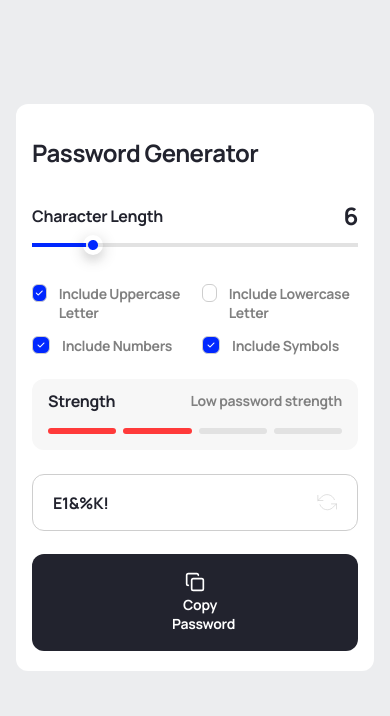
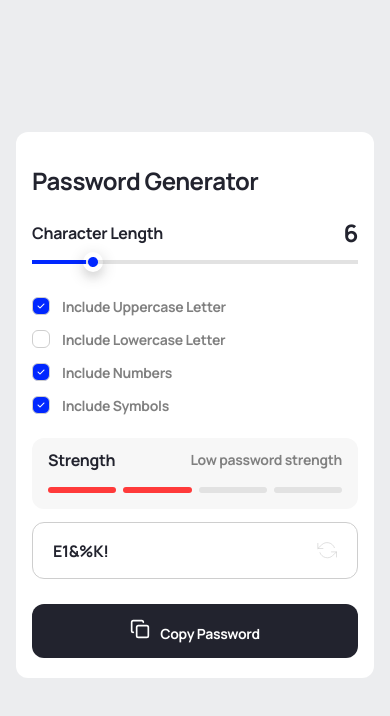
Before and after one commit to eriksleziona/INVO_Password_Generator, a React (Vite) app: page / in a window 390 px wide. Shown: the top 716 px of the page. Built offline with nearby package versions, Linux system fonts and the light colour scheme.

Commit message:
Adding tablet and mobile view

```diff
--- a/src/global-styles/style.scss
+++ b/src/global-styles/style.scss
@@ -13,9 +13,14 @@ body {
   color: var(--color-black);
   background: var(--color-background);
 
-  @media screen and (max-width: 832px) {
+  @media screen and (max-width: 834px) {
+    margin-top: 356px;
     margin-left: 16px;
     margin-right: 16px;
+  }
+
+  @media screen and (max-width: 478px) {
+    margin-top: 132px;
   }
 }
 
--- a/src/modules/HomeModule/components/Button/Button.style.scss
+++ b/src/modules/HomeModule/components/Button/Button.style.scss
@@ -19,9 +19,11 @@
     color: var(--color-white);
     margin-left: 10px;
   }
-  @media screen and (max-width: 832px) {
+  @media screen and (max-width: 834px) {
     display: block;
     width: 100%;
+    margin-top: 25px;
+    padding: 15px 0px;
   }
 }
 
--- a/src/modules/HomeModule/components/CheckBoxes/CheckBoxes.style.scss
+++ b/src/modules/HomeModule/components/CheckBoxes/CheckBoxes.style.scss
@@ -48,8 +48,19 @@
     cursor: pointer;
   }
 
-  @media screen and (max-width: 832px) {
+  @media screen and (max-width: 834px) {
     display: grid;
-    grid-template-columns: 1fr 1fr;
+    grid-template-columns: auto 1fr;
+    column-gap: 80px;
+    padding-top: 30px;
+
+    & &__row:nth-child(2) {
+      grid-row: 2;
+      grid-column: 1;
+    }
+  }
+
+  @media screen and (max-width: 478px) {
+    grid-template-columns: 1fr;
   }
 }
--- a/src/modules/HomeModule/components/Form/Form.styles.scss
+++ b/src/modules/HomeModule/components/Form/Form.styles.scss
@@ -1,4 +1,8 @@
 @import "../../../../global-styles/Mixins/font.mixins.scss";
 .form-container {
   margin-top: 30px;
+
+  @media screen and (max-width: 834px) {
+    margin-top: 19px;
+  }
 }
--- a/src/modules/HomeModule/components/PasswordDisplay/PasswordDisplay.style.scss
+++ b/src/modules/HomeModule/components/PasswordDisplay/PasswordDisplay.style.scss
@@ -1,7 +1,7 @@
 @import "/src//global-styles/Mixins/font.mixins.scss";
 
 .show-password-container {
-  margin-top: 1.5rem;
+  margin-top: 24px;
   display: flex;
   justify-content: space-between;
   align-items: center;
@@ -24,4 +24,8 @@
     cursor: pointer;
     color: var(--color-black);
   }
+
+  @media screen and (max-width: 834px) {
+    margin-top: 13px;
+  }
 }
--- a/src/modules/HomeModule/components/ShowStrength/ShowStrength.style.scss
+++ b/src/modules/HomeModule/components/ShowStrength/ShowStrength.style.scss
@@ -1,7 +1,7 @@
 @import "/src//global-styles/Mixins/font.mixins.scss";
 
 .strength-container {
-  margin-top: 1.5rem;
+  margin-top: 24px;
   background: var(--color-grey);
   padding: 18px 24px 16px 24px;
   border-radius: 12px;
@@ -44,6 +44,7 @@
   }
 
   @media screen and (max-width: 834px) {
+    margin-top: 23px;
     padding: 12px 16px 16px 16px;
     & &__item {
       display: grid;
@@ -52,4 +53,14 @@
       gap: 7px;
     }
   }
+
+  @media screen and (max-width: 320px) {
+    & &__message {
+      font-size: 10px;
+    }
+
+    & &__power {
+      gap: 4px;
+    }
+  }
 }
--- a/src/modules/HomeModule/pages/HomePage/HomePage.scss
+++ b/src/modules/HomeModule/pages/HomePage/HomePage.scss
@@ -10,6 +10,7 @@
 
   @media screen and (max-width: 834px) {
     max-width: 801px;
+
     width: 100%;
     & &__wrapper {
       padding: 32px 16px 20px 16px;
```
